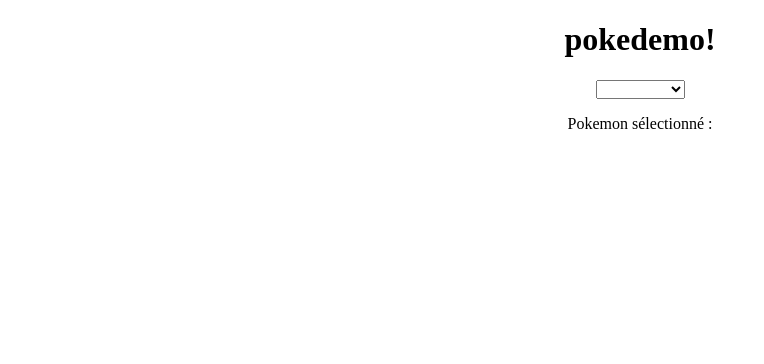
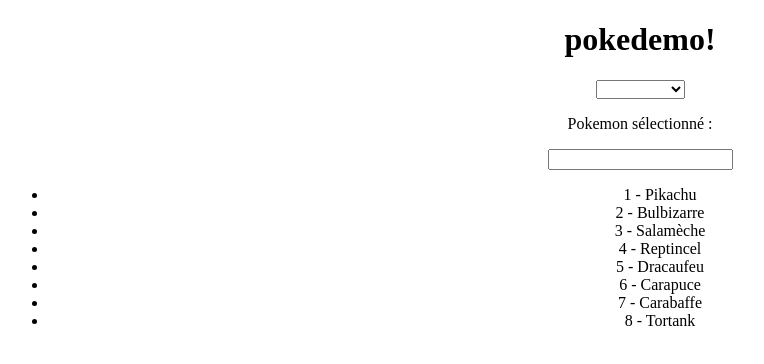
Before and after one commit to evanchr/Pokedemo, an Angular app: page / in a window 1280 px wide. Shown: the top 364 px of the page, without its empty margins (0-764 px from the left). Built offline with nearby package versions, Linux system fonts and the light colour scheme.

Commit message:
filtre sur liste pokemons

```diff
--- a/src/app/app.module.ts
+++ b/src/app/app.module.ts
@@ -4,11 +4,13 @@ import { FormsModule } from '@angular/forms';
 import { AppRoutingModule } from './app-routing.module';
 import { AppComponent } from './app.component';
 import { MyComponentComponent } from './my-component/my-component.component';
+import { FilterPokemonPipePipe } from './filter-pokemon--pipe.pipe';
 
 @NgModule({
   declarations: [
     AppComponent,
-    MyComponentComponent
+    MyComponentComponent,
+    FilterPokemonPipePipe
   ],
   imports: [
     FormsModule,
--- /dev/null
+++ b/src/app/filter-pokemon--pipe.pipe.ts
@@ -0,0 +1,21 @@
+import { Pipe, PipeTransform } from '@angular/core';
+
+@Pipe({
+  name: 'filterPokemonPipe'
+})
+export class FilterPokemonPipePipe implements PipeTransform {
+
+  transform(pokemons: any[], property?: string, searchString?: string): any {
+    if(typeof searchString == 'undefined'){
+      return pokemons;
+    }
+    else if (typeof pokemons !== 'undefined' && typeof property !== 'undefined') {
+      return pokemons.filter((pokemon) => {
+        return pokemon[property].toLowerCase().indexOf(searchString.toLowerCase()) !== -1;
+      });
+    } else {
+      return [];
+    }
+  }
+
+}
--- a/src/app/my-component/my-component.component.html
+++ b/src/app/my-component/my-component.component.html
@@ -3,3 +3,11 @@
 </select>
 
 <p>Pokemon sélectionné : {{selectedPokemonId}}</p>
+
+<input [(ngModel)]="searchString">
+
+<ul>
+    <li *ngFor="let pokemon of pokemons | filterPokemonPipe: 'name': searchString">
+        {{ pokemon.id }} - {{ pokemon.name }}
+    </li>
+</ul>
--- a/src/app/my-component/my-component.component.ts
+++ b/src/app/my-component/my-component.component.ts
@@ -10,13 +10,17 @@ export class MyComponentComponent {
   id: string = '';
   pokemons : Pokemon[] = [];
   selectedPokemonId: string = '';
+  searchString: string | undefined;
 
 
   constructor() {
     this.pokemons.push(new Pokemon('1', 'Pikachu'));
     this.pokemons.push(new Pokemon('2', 'Bulbizarre'));
     this.pokemons.push(new Pokemon('3', 'Salamèche'));
-    this.pokemons.push(new Pokemon('4', 'Dracaufeu'));
-    this.pokemons.push(new Pokemon('5', 'Tortank'));
+    this.pokemons.push(new Pokemon('4', 'Reptincel'));
+    this.pokemons.push(new Pokemon('5', 'Dracaufeu'));
+    this.pokemons.push(new Pokemon('6', 'Carapuce'));
+    this.pokemons.push(new Pokemon('7', 'Carabaffe'));
+    this.pokemons.push(new Pokemon('8', 'Tortank'));
   }
 }
```
Also changed, not shown: 1 other file (tests, documents, lock files or other folders).
